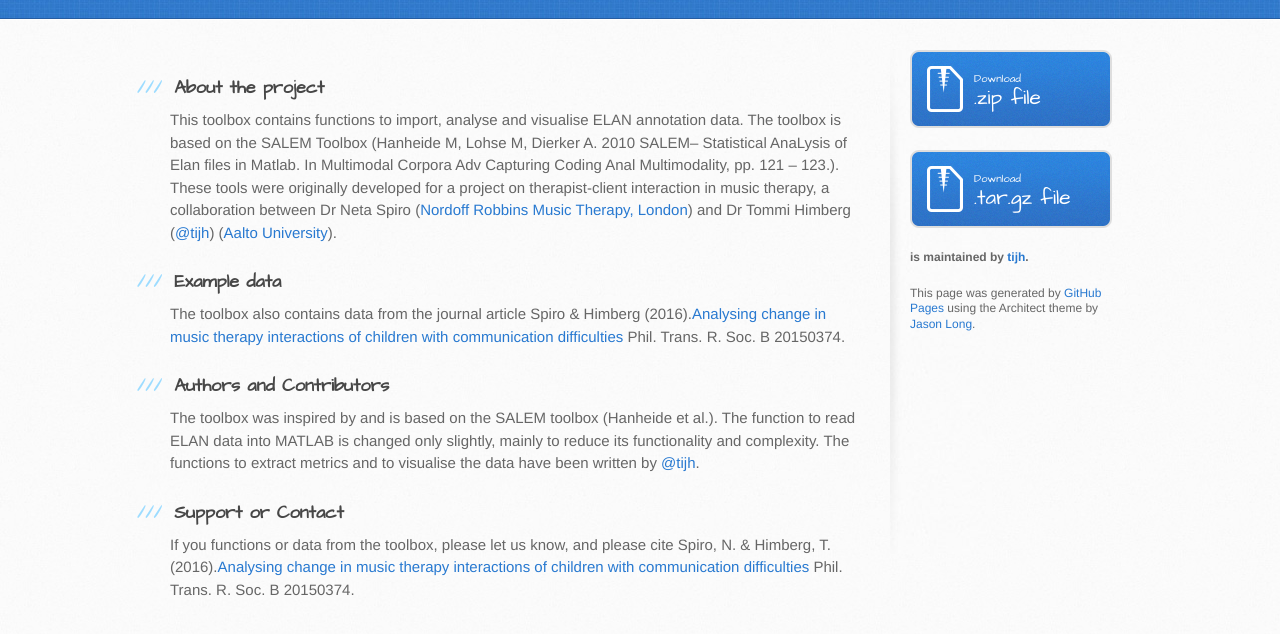
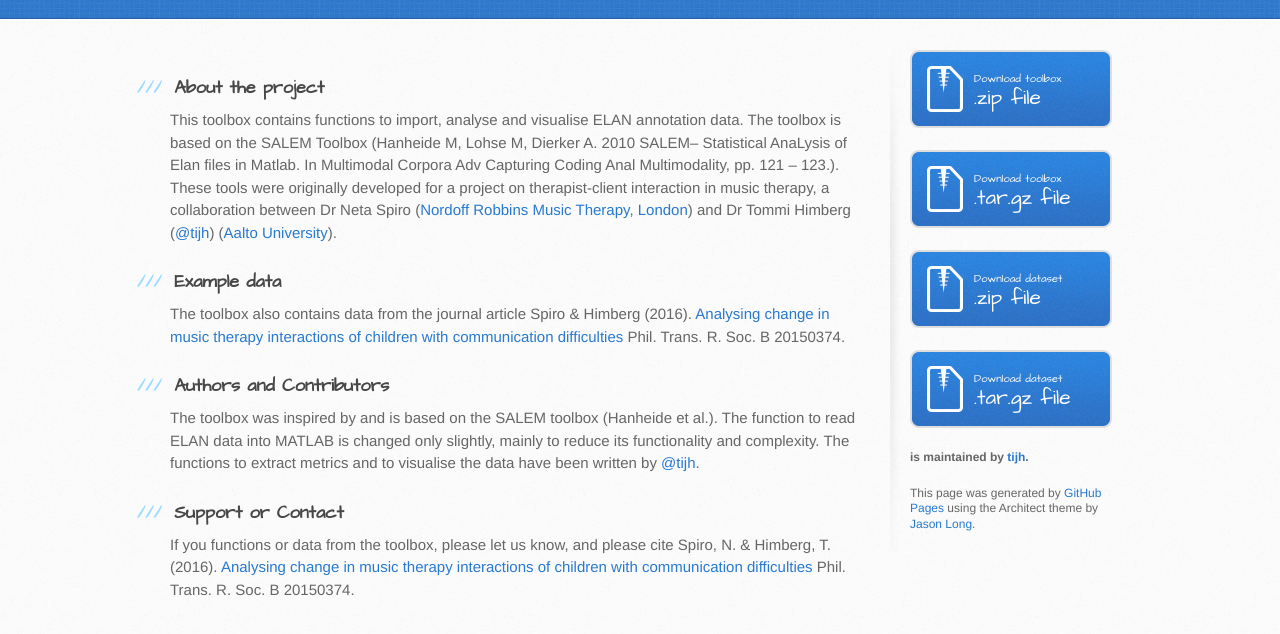
Before and after one commit to tijh/ELAN-MATLAB, a plain HTML site: page index.html in a window 1280 px wide. Shown: the part 182-816 px from the top of the page. Drawn offline with Linux system fonts and the light colour scheme.

Commit message:
Update index.html
Added the dataset links.

```diff
--- a/index.html
+++ b/index.html
@@ -36,7 +36,7 @@
 <h3>
 <a id="example-data" class="anchor" href="#example-data" aria-hidden="true"><span aria-hidden="true" class="octicon octicon-link"></span></a>Example data</h3>
 
-<p>The toolbox also contains data from the journal article Spiro &amp; Himberg (2016).<a href="http://dx.doi.org/10.1098/rstb.2015.0374">Analysing change in music therapy interactions of children with communication difficulties</a> Phil. Trans. R. Soc. B 20150374. </p>
+<p>The toolbox also contains data from the journal article Spiro &amp; Himberg (2016). <a href="http://dx.doi.org/10.1098/rstb.2015.0374">Analysing change in music therapy interactions of children with communication difficulties</a> Phil. Trans. R. Soc. B 20150374. </p>
 
 <h3>
 <a id="authors-and-contributors" class="anchor" href="#authors-and-contributors" aria-hidden="true"><span aria-hidden="true" class="octicon octicon-link"></span></a>Authors and Contributors</h3>
@@ -46,16 +46,24 @@
 <h3>
 <a id="support-or-contact" class="anchor" href="#support-or-contact" aria-hidden="true"><span aria-hidden="true" class="octicon octicon-link"></span></a>Support or Contact</h3>
 
-<p>If you functions or data from the toolbox, please let us know, and please cite Spiro, N. &amp; Himberg, T. (2016).<a href="http://dx.doi.org/10.1098/rstb.2015.0374">Analysing change in music therapy interactions of children with communication difficulties</a> Phil. Trans. R. Soc. B 20150374. </p>
+<p>If you functions or data from the toolbox, please let us know, and please cite Spiro, N. &amp; Himberg, T. (2016). <a href="http://dx.doi.org/10.1098/rstb.2015.0374">Analysing change in music therapy interactions of children with communication difficulties</a> Phil. Trans. R. Soc. B 20150374. </p>
         </section>
 
         <aside id="sidebar">
           <a href="https://github.com/tijh/ELAN-MATLAB/zipball/master" class="button">
-            <small>Download</small>
+            <small>Download toolbox</small>
             .zip file
           </a>
           <a href="https://github.com/tijh/ELAN-MATLAB/tarball/master" class="button">
-            <small>Download</small>
+            <small>Download toolbox</small>
+            .tar.gz file
+          </a>
+          <a href="https://github.com/tijh/ELAN-MATLAB/zipball/AttnNegl_Data" class="button">
+            <small>Download dataset</small>
+            .zip file
+          </a>
+          <a href="https://github.com/tijh/ELAN-MATLAB/tarball/AttnNegl_Data" class="button">
+            <small>Download dataset</small>
             .tar.gz file
           </a>
 
```
